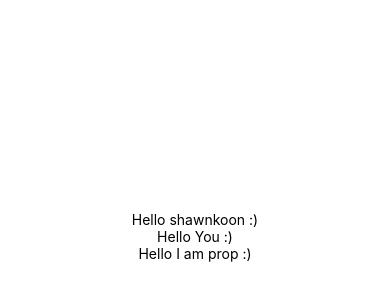
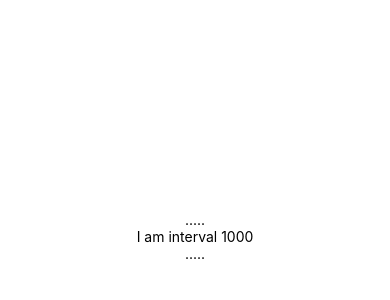
Before and after one commit to shawnkoon/react-native-practice, a React Native app in the folder ReactNativeBasics/: screen / in a window 390 px wide. Shown: the part 186-486 px from the top of the page. Built offline with nearby package versions, Linux system fonts and the light colour scheme.

Commit message:
Add blinkApp with state example

```diff
--- a/ReactNativeBasics/src/App.js
+++ b/ReactNativeBasics/src/App.js
@@ -11,7 +11,7 @@ const instructions = Platform.select({
 export class App extends Component {
   render() {
     return (
-      <View style={styles.container} key={1}>
+      <View style={styles.container}>
         <Text style={styles.welcome}>
           Welcome to React Native!{'\n'}
           This is a practice application.
--- /dev/null
+++ b/ReactNativeBasics/src/components/Blink.js
@@ -0,0 +1,39 @@
+// Lib
+import * as React from 'react';
+import { StyleSheet, Text, View } from 'react-native';
+
+export class Blink extends React.Component {
+  constructor(props) {
+    super(props);
+
+    this.state = { isDisplaying: false, text: props.text };
+
+    setInterval(() => {
+      this.setState(prevState => ({ isDisplaying: !prevState.isDisplaying }));
+    }, props.interval);
+  }
+
+  render() {
+    const { isDisplaying, text } = this.state;
+
+    return (
+      <Text>{isDisplaying ? text : '.....'}</Text>
+    );
+  }
+}
+
+export const BlinkApp = () => (
+  <View style={styles.main}>
+    <Blink interval={2000} text="My name is Shawnkoon!" />
+    <Blink interval={1000} text="I am interval 1000" />
+    <Blink interval={1000 / 2} text={`I am interval ${1000 / 2}`} />
+  </View>
+);
+
+const styles = StyleSheet.create({
+  main: {
+    flex: 1,
+    justifyContent: 'center',
+    alignItems: 'center',
+  },
+});
--- a/ReactNativeBasics/src/components/index.js
+++ b/ReactNativeBasics/src/components/index.js
@@ -1,3 +1,4 @@
 export { HelloWorld } from './HelloWorld';
 export { ImageTest } from './Image';
-export { Greetings as Target } from './Greetings';
+export { Greetings } from './Greetings';
+export { BlinkApp as Target } from './Blink';
```
